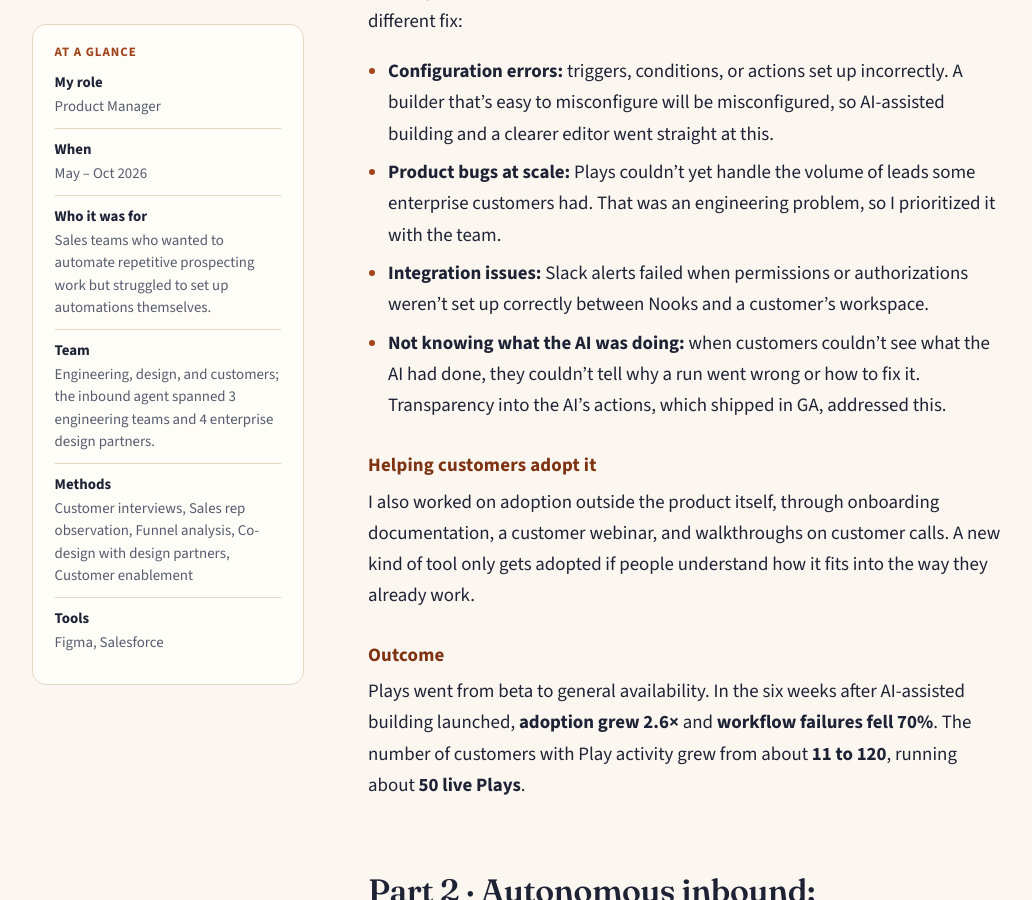
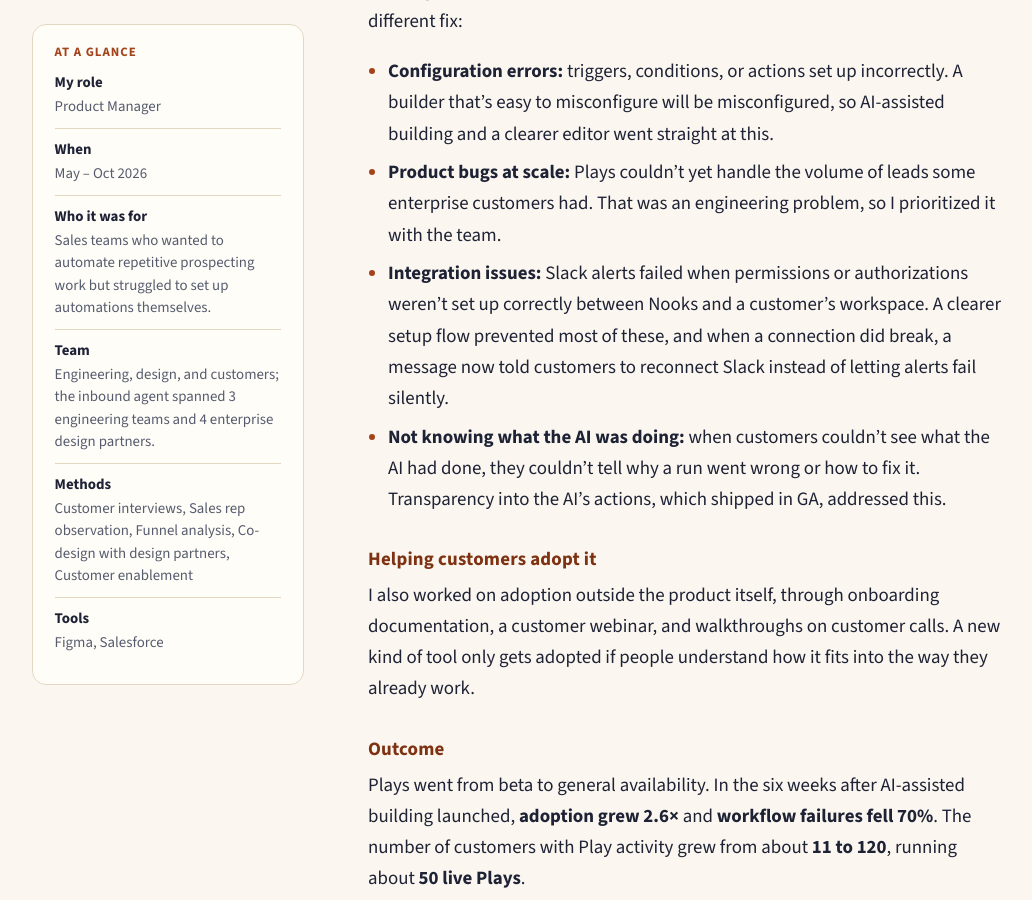
Before and after one commit to sabrinahu618/portfolio, a Jekyll site: the page built from _projects/nooks.md, in a window 1280 px wide and 900 px high, scrolled down 5135 px. Shown: the whole window, without its empty margins (32-1064 px from the left). Built offline with Jekyll 4.4.1, drawn with Linux system fonts in a browser that asks for light colours.

Commit message:
Nooks: add Slack integration fixes
Co-Authored-By: Claude Opus 5.5 <noreply@anthropic.com>
Claude-Session: https://claude.ai/code/session_01HybnYJGYPLDq5hkAYptQSd

```diff
--- a/_projects/nooks.md
+++ b/_projects/nooks.md
@@ -81,7 +81,7 @@ To bring failures down, I first sorted them by cause, because each kind needed a
 
 - **Configuration errors:** triggers, conditions, or actions set up incorrectly. A builder that's easy to misconfigure will be misconfigured, so AI-assisted building and a clearer editor went straight at this.
 - **Product bugs at scale:** Plays couldn't yet handle the volume of leads some enterprise customers had. That was an engineering problem, so I prioritized it with the team.
-- **Integration issues:** Slack alerts failed when permissions or authorizations weren't set up correctly between Nooks and a customer's workspace.
+- **Integration issues:** Slack alerts failed when permissions or authorizations weren't set up correctly between Nooks and a customer's workspace. A clearer setup flow prevented most of these, and when a connection did break, a message now told customers to reconnect Slack instead of letting alerts fail silently.
 - **Not knowing what the AI was doing:** when customers couldn't see what the AI had done, they couldn't tell why a run went wrong or how to fix it. Transparency into the AI's actions, which shipped in GA, addressed this.
 
 ### Helping customers adopt it
```
